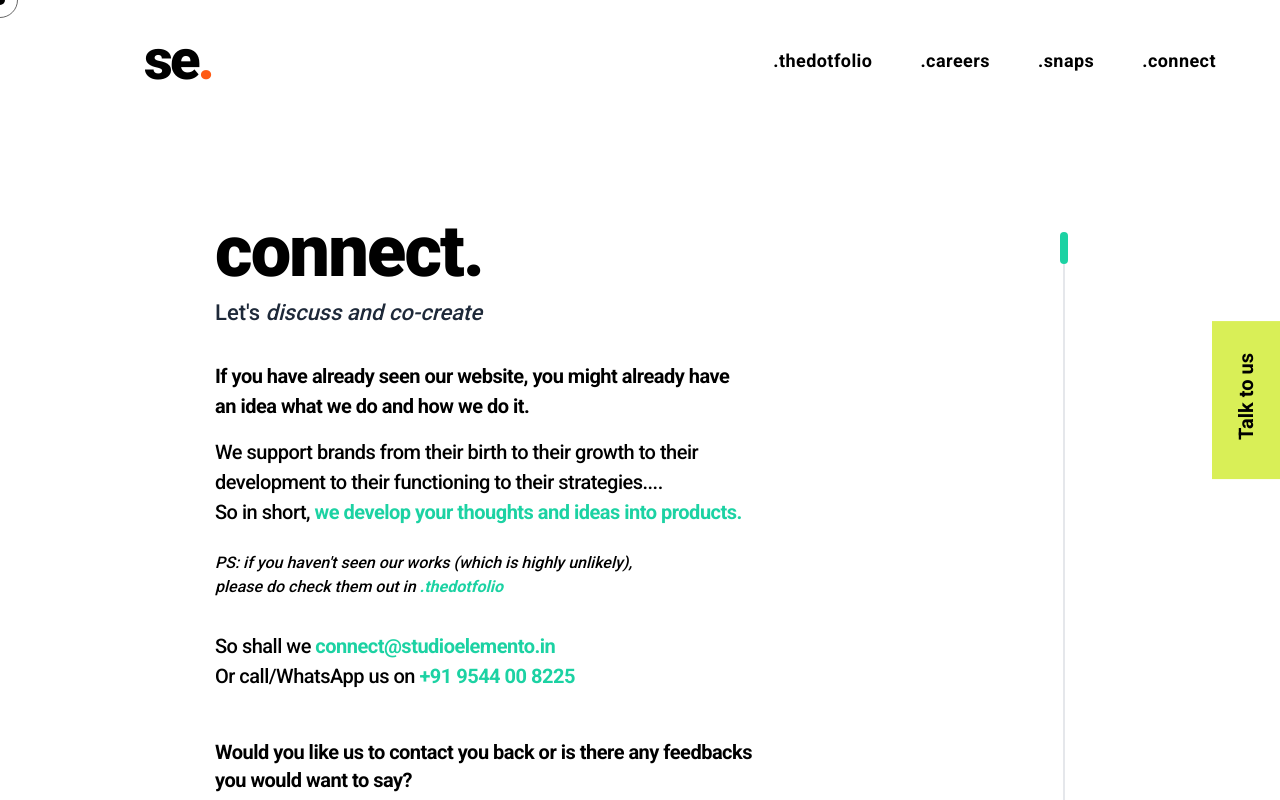
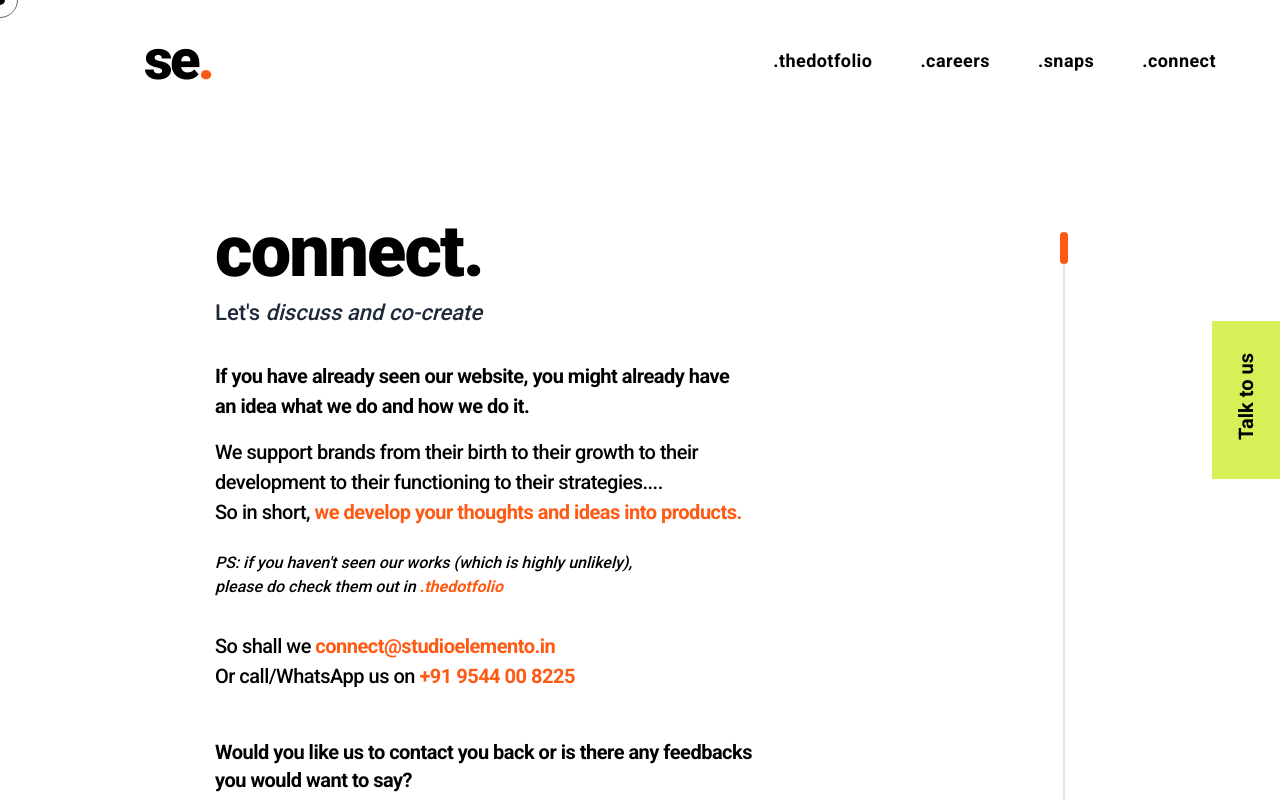
Before and after one commit to studioelemento/studioElementoWebsite, a React (Vite) app: page /connect in a window 1280 px wide. Shown: the top 800 px of the page. Built offline with nearby package versions, Linux system fonts and the light colour scheme.

Commit message:
Update primary color to #FF5A14 and apply globally

```diff
--- a/src/pages/careers/components/CareersListSection.jsx
+++ b/src/pages/careers/components/CareersListSection.jsx
@@ -60,7 +60,7 @@ const CareersListSection = () => {
             If you feel so and believe you can contribute to our vision,<br className="hidden md:block" />
             send your portfolios to us and lets have a chat!
           </p>
-          <a href="mailto:join@studioelemento.in" className="text-[18px] md:text-[26px] text-[#1cd2a3] font-normal hover:opacity-80 transition-opacity tracking-tight">
+          <a href="mailto:join@studioelemento.in" className="text-[18px] md:text-[26px] text-primary font-normal hover:opacity-80 transition-opacity tracking-tight">
             join@studioelemento.in
           </a>
         </div>
@@ -87,7 +87,7 @@ const CareersListSection = () => {
               className="w-full border-[2px] md:border-[3px] border-gray-200 rounded-[14px] md:rounded-[20px] py-[16px] md:py-[22px] pl-[16px] sm:pl-[120px] md:pl-[150px] pr-12 md:pr-14 text-[14px] md:text-[16px] font-bold focus:outline-none focus:border-gray-300 transition-colors text-black placeholder:text-black placeholder:font-bold"
             />
             <svg
-              className="absolute right-[16px] md:right-[65px] top-1/2 -translate-y-1/2 w-[20px] h-[20px] md:w-[26px] md:h-[26px] text-[#1cd2a3]"
+              className="absolute right-[16px] md:right-[65px] top-1/2 -translate-y-1/2 w-[20px] h-[20px] md:w-[26px] md:h-[26px] text-primary"
               fill="none"
               stroke="currentColor"
               viewBox="0 0 24 24"
@@ -105,7 +105,7 @@ const CareersListSection = () => {
                     <span className="text-[12px] md:text-[14px] text-gray-800 font-medium tracking-tight">{job.location} | {job.type}</span>
                     <div className="flex items-center justify-between sm:justify-end gap-3 w-full sm:w-auto mt-2 sm:mt-0">
                       <h3 className="font-bold text-[12px] md:text-[13px] tracking-wide uppercase text-black">{job.title}</h3>
-                      <svg className="w-[20px] h-[20px] md:w-[24px] md:h-[24px] text-[#1cd2a3]" fill="none" stroke="currentColor" viewBox="0 0 24 24">
+                      <svg className="w-[20px] h-[20px] md:w-[24px] md:h-[24px] text-primary" fill="none" stroke="currentColor" viewBox="0 0 24 24">
                         <path strokeLinecap="round" strokeLinejoin="round" strokeWidth={3} d="M12 4v16m8-8H4" />
                       </svg>
                     </div>
@@ -122,7 +122,7 @@ const CareersListSection = () => {
 
             {/* Vertical Scroll/Timeline Indicator */}
             <div className="w-[2px] bg-gray-200 absolute right-0 top-0 bottom-0 hidden md:block">
-              <div className="absolute top-[10px] right-[-3px] w-[8px] h-8 bg-[#1cd2a3] rounded-full"></div>
+              <div className="absolute top-[10px] right-[-3px] w-[8px] h-8 bg-primary rounded-full"></div>
             </div>
           </div>
 
--- a/src/pages/connect/Connect.jsx
+++ b/src/pages/connect/Connect.jsx
@@ -27,19 +27,19 @@ const Connect = () => {
               </p>
               <p className="font-medium tracking-tight">
                 We support brands from their birth to their growth to their<br className="hidden md:block"/>development to their functioning to their strategies....<br/>
-                So in short, <span className="text-[#1cd2a3] font-bold">we develop your thoughts and ideas into products.</span>
+                So in short, <span className="text-primary font-bold">we develop your thoughts and ideas into products.</span>
               </p>
 
               <p className="text-[14px] md:text-[16px] italic text-black font-medium pt-2">
                 PS: if you haven't seen our works (which is highly unlikely),<br className="hidden md:block"/>
-                please do check them out in <span className="text-[#1cd2a3] font-bold">.thedotfolio</span>
+                please do check them out in <span className="text-primary font-bold">.thedotfolio</span>
               </p>
             </div>
 
             <div className="text-[16px] md:text-[20px] text-black mb-12">
               <p className="font-medium tracking-tight">
-                So shall we <span className="text-[#1cd2a3] font-bold">connect@studioelemento.in</span><br/>
-                Or call/WhatsApp us on <span className="text-[#1cd2a3] font-bold">+91 9544 00 8225</span>
+                So shall we <span className="text-primary font-bold">connect@studioelemento.in</span><br/>
+                Or call/WhatsApp us on <span className="text-primary font-bold">+91 9544 00 8225</span>
               </p>
             </div>
 
@@ -123,7 +123,7 @@ const Connect = () => {
 
           {/* Vertical Scroll/Timeline Indicator */}
           <div className="w-[2px] bg-gray-200 absolute right-0 top-4 bottom-0 hidden md:block">
-            <div className="absolute top-0 right-[-3px] w-[8px] h-8 bg-[#1cd2a3] rounded-full"></div>
+            <div className="absolute top-0 right-[-3px] w-[8px] h-8 bg-primary rounded-full"></div>
           </div>
 
         </div>
--- a/src/pages/dotfolio/DotFolio.jsx
+++ b/src/pages/dotfolio/DotFolio.jsx
@@ -21,7 +21,7 @@ const DotFolio = () => {
       <ContactSection />
       {/* <ExchangeSection /> */}
       {/* <LatestNewsSection /> */}
-      <FooterSection />
+      {/* <FooterSection /> */}
     </>
   );
 };
--- a/src/pages/snaps/Snaps.jsx
+++ b/src/pages/snaps/Snaps.jsx
@@ -173,7 +173,7 @@ const Snaps = () => {
           {/* Vertical Scroll/Timeline Indicator */}
           <div ref={trackRef} className="w-[2px] bg-gray-200 absolute right-0 top-4 bottom-0 hidden md:block">
             <div
-              className={`absolute right-[-3px] w-[8px] h-8 bg-[#1cd2a3] rounded-full transition-all duration-75 ease-out cursor-pointer ${isDragging ? 'scale-110 shadow-lg' : ''}`}
+              className={`absolute right-[-3px] w-[8px] h-8 bg-primary rounded-full transition-all duration-75 ease-out cursor-pointer ${isDragging ? 'scale-110 shadow-lg' : ''}`}
               style={{ top: `calc(${scrollProgress}% - ${scrollProgress === 100 ? '32px' : '0px'})` }}
               onMouseDown={handleMouseDown}
             ></div>
```
